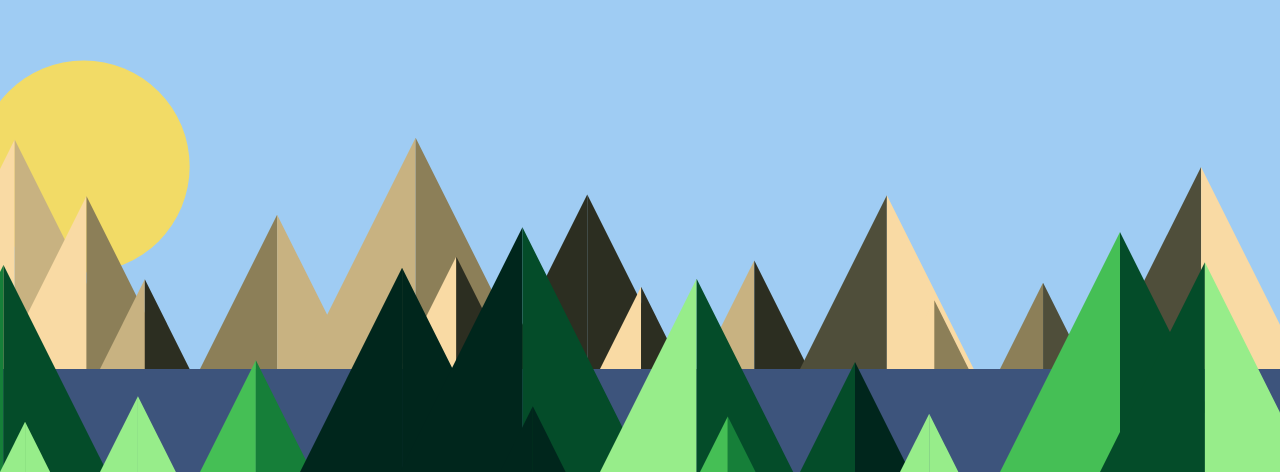
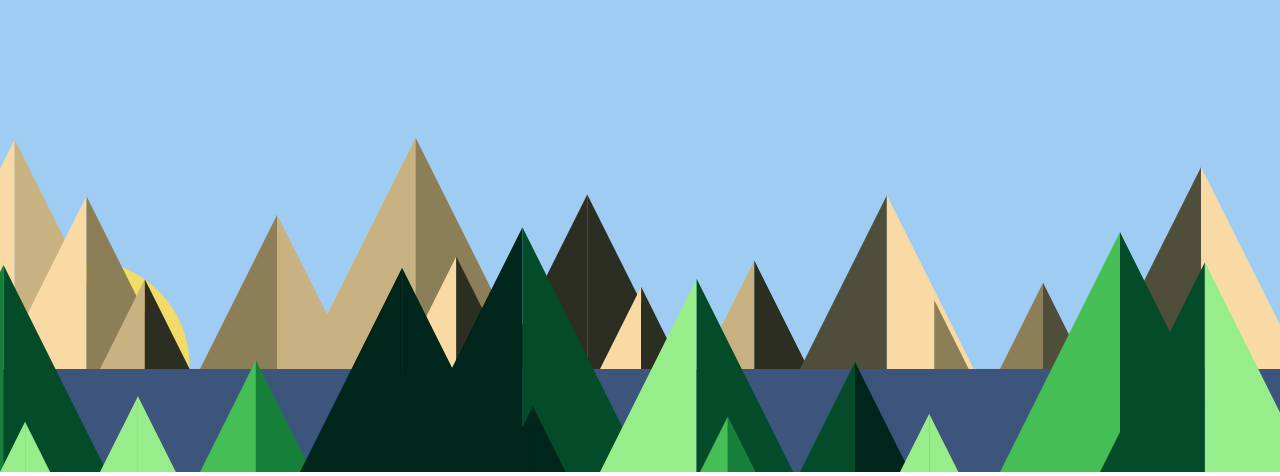
Before and after one commit to stefanpiazza/canvas-experiment, a plain HTML site: page index.html in a window 1280 px wide. Shown: the part 328-804 px from the top of the page. Drawn offline with Linux system fonts and the light colour scheme.

Commit message:
feat(script): disable sun rise/fall mechanic until new calcuation worked out

```diff
--- a/index.html
+++ b/index.html
@@ -2,7 +2,7 @@
 <html>
 <head>
 	<meta name="viewport" content="width=device-width, initial-scale=1">
-	<title>Canvas Art Poster</title>
+	<title>canvas-experiment</title>
 	<style type="text/css">
 		* {
 			margin: 0;
--- a/script.js
+++ b/script.js
@@ -90,19 +90,43 @@ Mountain.prototype.update = function() {
 }
 
 function Sky(x, y, width, height) {
+    this.x = x;
+    this.y = y;
+    this.width = width;
+    this.height = height;
+}
+
+Sky.prototype.draw = function() {
+    ctx.fillStyle = '#9FCCF3';
+    ctx.fillRect(this.x, this.y, this.width, this.height);
+}
+
+Sky.prototype.update = function() {
+    this.draw();
+}
+
+function Night(x, y, width, height) {
 	this.x = x;
 	this.y = y;
 	this.width = width;
 	this.height = height;
+    this.radians = 0;
+    this.velocity = 0.005;
+    this.opacity = 0;
 }
 
-Sky.prototype.draw = function() {
-	ctx.fillStyle = '#9FCCF3';
+Night.prototype.draw = function() {
+	ctx.fillStyle = `rgba(0, 0, 0, ${this.opacity})`;
 	ctx.fillRect(this.x, this.y, this.width, this.height);
 }
 
-Sky.prototype.update = function() {
-	this.draw();
+Night.prototype.update = function() {
+    // this.radians += this.velocity;
+
+    // this.opacity = (-Math.sin(this.radians));
+    // console.log(this.opacity);
+
+    this.draw();
 }
 
 function Sun(x, y, radius) {
@@ -121,9 +145,10 @@ function Sun(x, y, radius) {
 	}
 
 	this.update = function() {
-		this.radians += this.velocity;
+		// this.radians += this.velocity;
 
-		this.y = y - (Math.sin(this.radians) * scale*2);
+		// this.y = y - (Math.sin(this.radians) * scale*2);
+        // console.log(this.y);
 
 		this.draw();
 	}
@@ -255,6 +280,14 @@ function init() {
 		treeX += scale;
 	}
 
+    var nightX = 0,
+        nightY = 0,
+        nightWidth = canvas.width,
+        nightHeight = canvas.height;
+
+    var night = new Night(nightX, nightY, nightWidth, nightHeight);
+    canvasEls.push(night);
+
 	for (var i = 0; i < canvasEls.length; i++) {
 		canvasEls[i].draw();
 	}
```
